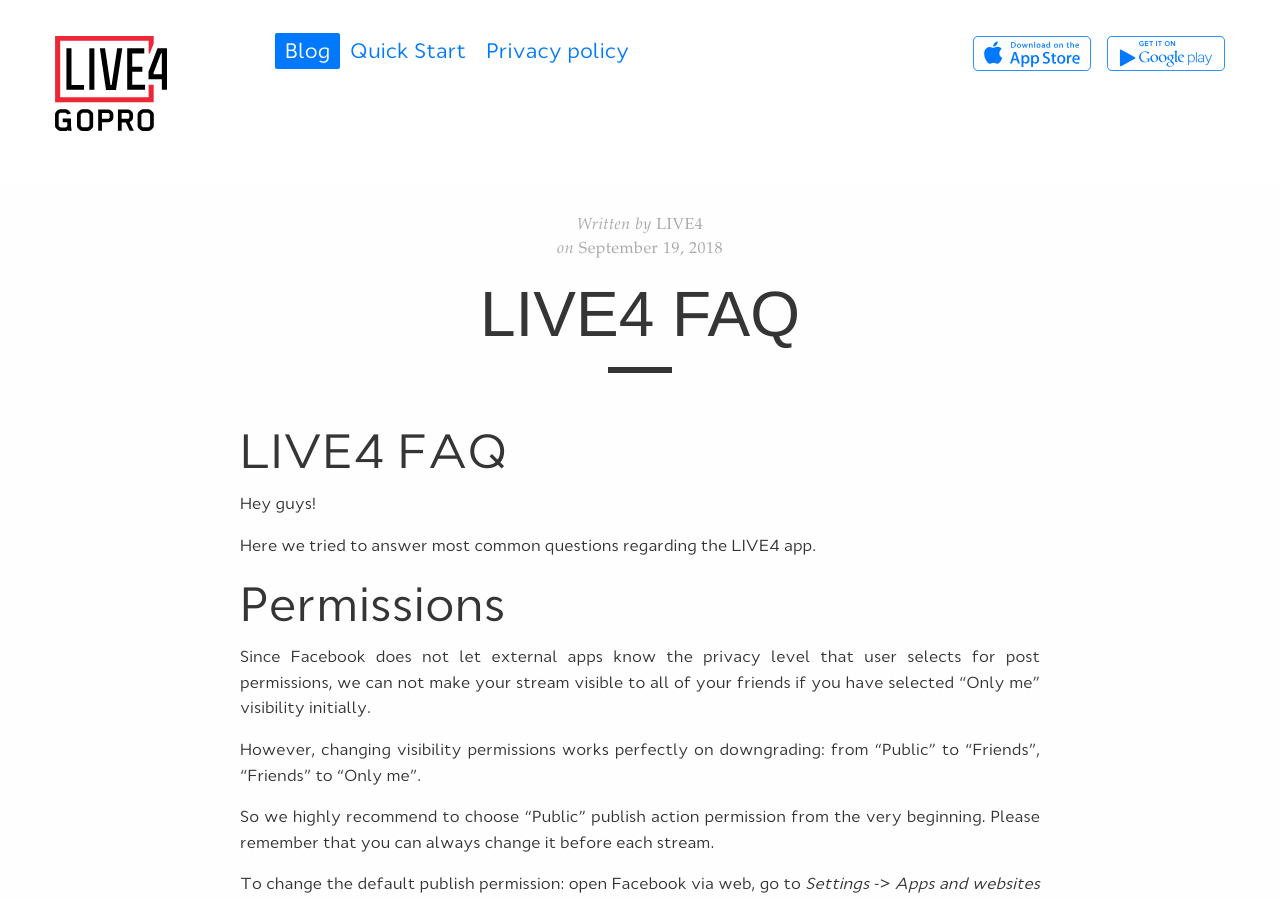
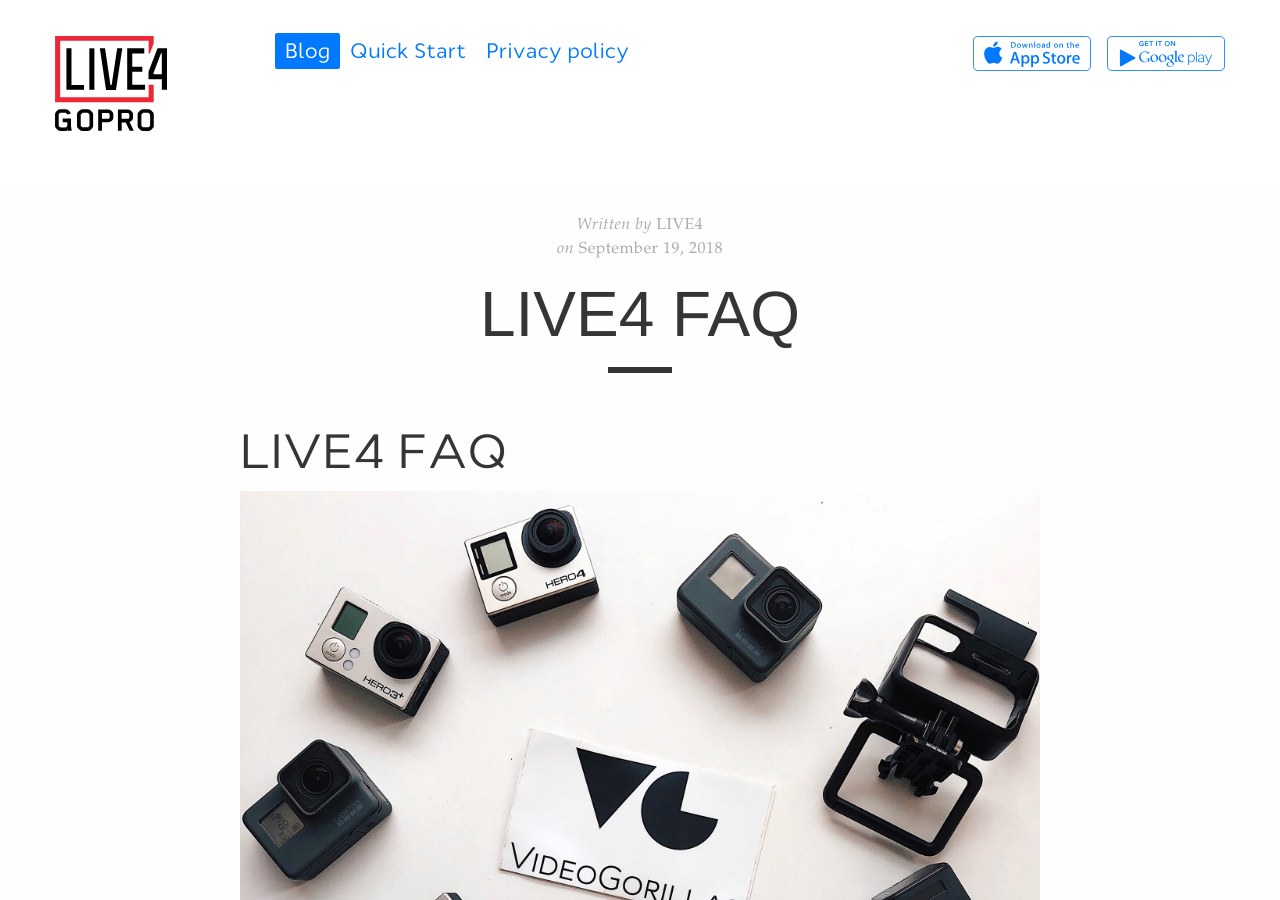
Before and after one commit to videogorillas/live4io, a Jekyll site: the page built from _posts/2018-09-19-faq.md, in a window 1280 px wide and 900 px high. Built offline with Jekyll 4.4.1, drawn with Linux system fonts in a browser that asks for light colours.

```diff
--- a/_posts/2018-09-19-faq.md
+++ b/_posts/2018-09-19-faq.md
@@ -5,6 +5,8 @@
 ---
 
 # LIVE4 FAQ
+
+![My helpful screenshot](/assets/faq_header.jpg)
 
 Hey guys!
 
```
